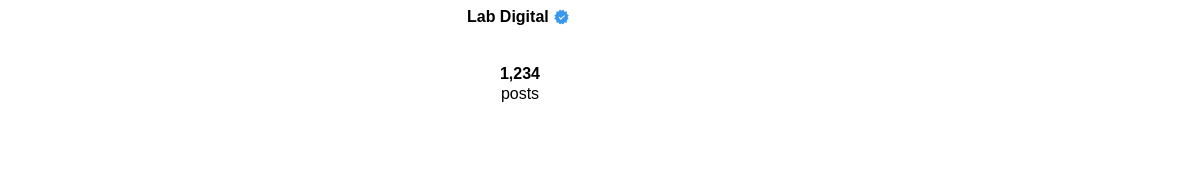
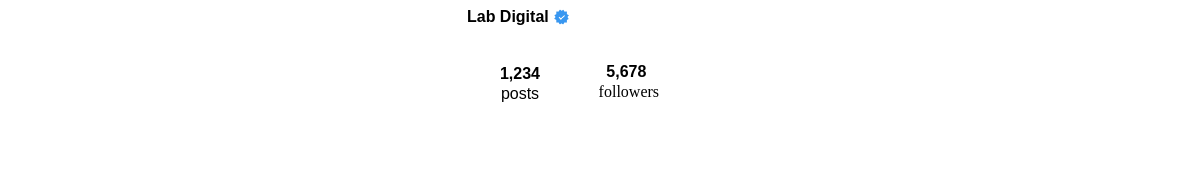
Before and after one commit to Goldprogrammer2600/insta, a plain HTML site: page index.html in a window 1280 px wide. Shown: the full height of the page, 120-1302 px from the left, 1182 px wide, since content can reach past the window. Drawn offline with Linux system fonts and the light colour scheme.

Commit message:
aantal followers erbij

```diff
--- a/index.html
+++ b/index.html
@@ -11,8 +11,12 @@
 
     <div class="container">
    <div class="rounded"><img src="./images/49632124676.png" alt="logo"></div>
+
     <div class="post1"><p>1,234</p></div>
     <div class="post2"><p>posts</p></div>
+
+    <div class="followers1"><p>5,678</p></div>
+    <div class="followers2"><p>followers</p></div>
  </div>
     <script src="script.js"></script>
 </body>
--- a/script.js
+++ b/script.js
@@ -0,0 +1,2 @@
+window.alert("Nog wat leuks in de console log");
+console.log("Gemaakt door Sam :)");
--- a/style.css
+++ b/style.css
@@ -45,8 +45,24 @@ header img{
 .post2 {
     display: flex;
     justify-content: center;
-    margin: -30px;
+    margin-top: -30px;
     font-family: Arial, Helvetica, sans-serif;
+}
+
+.followers1 {
+    display: flex;
+    justify-content: right;
+    margin-right: 40%;
+    margin-top: -72px;
+    font-weight: 700;
+    font-family: Arial, Helvetica, sans-serif;
+}
+
+.followers2 {
+    display: flex;
+    justify-content: right;
+    margin-right: 39%;
+    margin-top: -30px;
 }
 
 .container {
```
